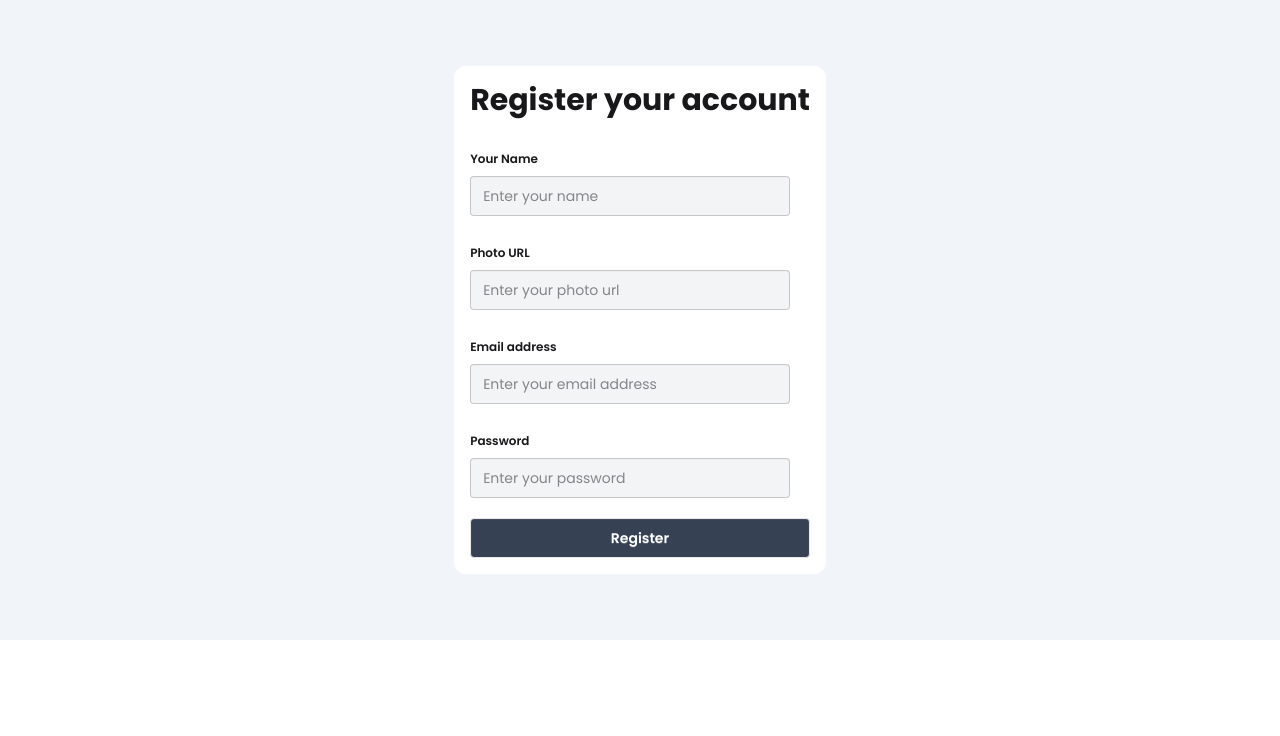
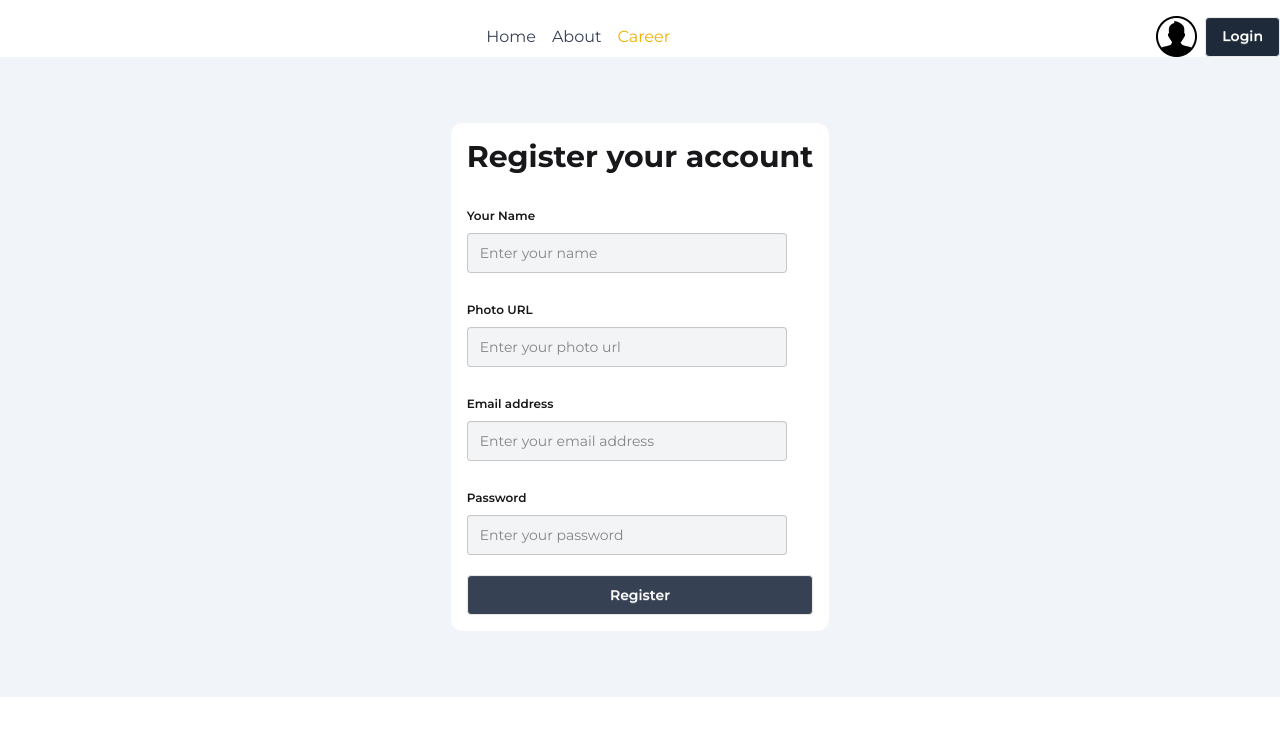
Before and after one commit to naheunpranto/the-Bangladesh-times, a Next.js app: page /register in a window 1280 px wide. Shown: the top 736 px of the page. Built offline with nearby package versions, Linux system fonts and the light colour scheme.

Commit message:
auth client & provider setup with betterauth

```diff
--- a/package.json
+++ b/package.json
@@ -9,7 +9,10 @@
     "lint": "eslint"
   },
   "dependencies": {
+    "@better-auth/mongo-adapter": "^1.6.25",
+    "better-auth": "^1.6.25",
     "date-fns": "^4.4.0",
+    "mongodb": "^7.5.0",
     "next": "16.2.10",
     "react": "19.2.4",
     "react-dom": "19.2.4",
--- a/src/app/(auth)/layout.jsx
+++ b/src/app/(auth)/layout.jsx
@@ -1,98 +1,15 @@
-"use client";
-import Link from "next/link";
-import { useForm } from "react-hook-form";
 
-const RegisterPage = () => {
-  const {
-    register,
-    handleSubmit,
-    watch,
-    formState: { errors },
-  } = useForm();
+import React from "react";
+import { montserrat } from "../layout";
+import Navbar from "@/components/Navbar";
 
-  const handleRegisterFunc = (data) => {
-    // e.preventDefault();
-    // const email = e.target.email.value;
-    // const password = e.target.password.value;
-    console.log(data, "data");
-    const {email, name, photo, password} = data;
-    console.log(name, photo);
-  };
-
+const AuthLayout = ({ children }) => {
   return (
-    <div className="container mx-auto min-h-[80vh] bg-slate-100 flex justify-center items-center">
-      <div className="p-4 rounded-xl bg-white">
-        <h2 className="font-bold text-3xl text-center mb-6">
-          Register your account
-        </h2>
-
-        <form className="space-y-4" onSubmit={handleSubmit(handleRegisterFunc)}>
-          {/* Name */}
-          <fieldset className="fieldset">
-            <legend className="fieldset-legend">Your Name</legend>
-            <input
-              type="text"
-              className="input bg-gray-100"
-              // name="email"
-              placeholder="Enter your name"
-              {...register("name", { required: "Name field is required" })}
-            />
-            {errors.name && (
-              <p className="text-red-500">{errors.name.message}</p>
-            )}
-          </fieldset>
-
-          {/* Photo URL */}
-          <fieldset className="fieldset">
-            <legend className="fieldset-legend">Photo URL</legend>
-            <input
-              type="text"
-              className="input bg-gray-100"
-              // name="email"
-              placeholder="Enter your photo url"
-              {...register("photo", {required: "Photo field is required"})}
-            />
-            {errors.photo && <p className="text-red-500">{errors.photo.message}</p>}
-          </fieldset>
-
-          {/* Email */}
-          <fieldset className="fieldset">
-            <legend className="fieldset-legend">Email address</legend>
-            <input
-              type="email"
-              className="input bg-gray-100"
-              // name="email"
-              placeholder="Enter your email address"
-              {...register("email", { required: "Email field is required" })}
-            />
-            {errors.email && (
-              <p className="text-red-500">{errors.email.message}</p>
-            )}
-          </fieldset>
-
-          {/* Password */}
-          <fieldset className="fieldset">
-            <legend className="fieldset-legend">Password</legend>
-            <input
-              type="password"
-              className="input bg-gray-100"
-              // name="password"
-              placeholder="Enter your password"
-              {...register("password", {
-                required: "Password field is required",
-              })}
-            />
-            {errors.password && (
-              <p className="text-red-500">{errors.password.message}</p>
-            )}
-          </fieldset>
-          <button className="btn w-full bg-gray-700 text-white">
-            Register
-          </button>
-        </form>
-      </div>
+    <div className={`${montserrat.className}`}>
+      <Navbar />
+      {children}
     </div>
   );
 };
 
-export default RegisterPage;
+export default AuthLayout;
--- a/src/app/(auth)/login/page.jsx
+++ b/src/app/(auth)/login/page.jsx
@@ -54,7 +54,7 @@ const LoginPage = () => {
         </form>
 
         <p className="mt-4">
-          Don't have an account?{" "}
+          Do not have an account?{" "}
           <Link className="text-blue-500" href={"/register"}>
             Register
           </Link>
--- a/src/app/(auth)/register/page.jsx
+++ b/src/app/(auth)/register/page.jsx
@@ -1,11 +1,98 @@
-
+"use client";
+import Link from "next/link";
+import { useForm } from "react-hook-form";
 
 const RegisterPage = () => {
-    return (
-        <div>
+  const {
+    register,
+    handleSubmit,
+    watch,
+    formState: { errors },
+  } = useForm();
+
+  const handleRegisterFunc = (data) => {
+    // e.preventDefault();
+    // const email = e.target.email.value;
+    // const password = e.target.password.value;
+    console.log(data, "data");
+    const {email, name, photo, password} = data;
+    console.log(name, photo);
+  };
+
+  return (
+    <div className="container mx-auto min-h-[80vh] bg-slate-100 flex justify-center items-center">
+      <div className="p-4 rounded-xl bg-white">
+        <h2 className="font-bold text-3xl text-center mb-6">
+          Register your account
+        </h2>
+
+        <form className="space-y-4" onSubmit={handleSubmit(handleRegisterFunc)}>
+          {/* Name */}
+          <fieldset className="fieldset">
+            <legend className="fieldset-legend">Your Name</legend>
+            <input
+              type="text"
+              className="input bg-gray-100"
+              // name="email"
+              placeholder="Enter your name"
+              {...register("name", { required: "Name field is required" })}
+            />
+            {errors.name && (
+              <p className="text-red-500">{errors.name.message}</p>
+            )}
+          </fieldset>
+
+          {/* Photo URL */}
+          <fieldset className="fieldset">
+            <legend className="fieldset-legend">Photo URL</legend>
+            <input
+              type="text"
+              className="input bg-gray-100"
+              // name="email"
+              placeholder="Enter your photo url"
+              {...register("photo", {required: "Photo field is required"})}
+            />
+            {errors.photo && <p className="text-red-500">{errors.photo.message}</p>}
+          </fieldset>
+
+          {/* Email */}
+          <fieldset className="fieldset">
+            <legend className="fieldset-legend">Email address</legend>
+            <input
+              type="email"
+              className="input bg-gray-100"
+              // name="email"
+              placeholder="Enter your email address"
+              {...register("email", { required: "Email field is required" })}
+            />
+            {errors.email && (
+              <p className="text-red-500">{errors.email.message}</p>
+            )}
+          </fieldset>
+
+          {/* Password */}
+          <fieldset className="fieldset">
+            <legend className="fieldset-legend">Password</legend>
+            <input
+              type="password"
+              className="input bg-gray-100"
+              // name="password"
+              placeholder="Enter your password"
+              {...register("password", {
+                required: "Password field is required",
+              })}
+            />
+            {errors.password && (
+              <p className="text-red-500">{errors.password.message}</p>
+            )}
+          </fieldset>
+          <button className="btn w-full bg-gray-700 text-white">
             Register
-        </div>
-    );
+          </button>
+        </form>
+      </div>
+    </div>
+  );
 };
 
 export default RegisterPage;
--- /dev/null
+++ b/src/app/api/auth/[...all]/route.js
@@ -0,0 +1,4 @@
+import { auth } from "@/lib/auth"; // path to your auth file
+import { toNextJsHandler } from "better-auth/next-js";
+
+export const { POST, GET } = toNextJsHandler(auth);
--- /dev/null
+++ b/src/lib/auth-client.js
@@ -0,0 +1,7 @@
+import { createAuthClient } from "better-auth/react"
+export const authClient = createAuthClient({
+    /** The base URL of the server (optional if you're using the same domain) */
+    baseURL: "http://localhost:3000"
+})
+
+export const { signIn, signUp, useSession } = createAuthClient()
--- /dev/null
+++ b/src/lib/auth.js
@@ -0,0 +1,19 @@
+import { betterAuth } from "better-auth";
+import { MongoClient } from "mongodb";
+import { mongodbAdapter } from "better-auth/adapters/mongodb";
+
+const client = new MongoClient(process.env.MONGO_URI);
+const db = client.db();
+
+export const auth = betterAuth({
+  database: mongodbAdapter(db, {
+    // Optional: if you don't provide a client, database transactions won't be enabled.
+    client
+  }),
+  emailAndPassword: {
+    enabled: true,
+  },
+});
+
+// dragon-news
+// HHKHGsejj5uSYteX
```
Also changed, not shown: 1 other file (tests, documents, lock files or other folders).
